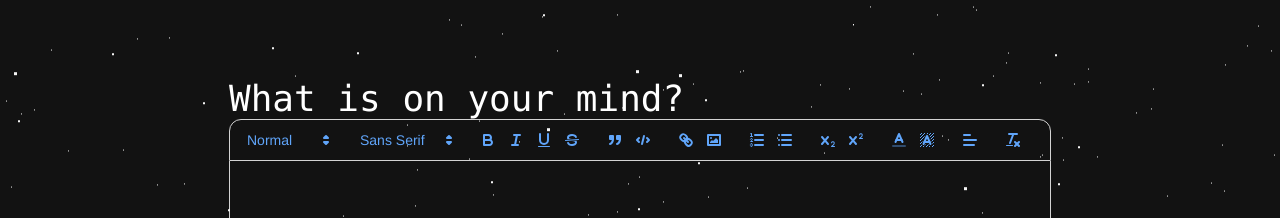
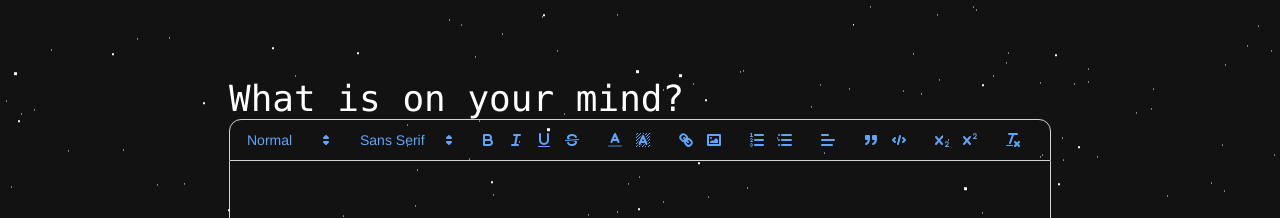
Before and after one commit to abeeto/BCHacks2024, a Next.js app in the folder space-journal/: page / in a window 1280 px wide. Shown: the part 1521-1739 px from the top of the page. Built offline with nearby package versions, Linux system fonts and the light colour scheme.

Commit message:
textbox reorg

```diff
--- a/space-journal/src/app/journal.tsx
+++ b/space-journal/src/app/journal.tsx
@@ -1,5 +1,5 @@
 'use client'
-import React, { useState, useMemo } from 'react';
+import React, { useMemo } from 'react';
 import dynamic from "next/dynamic";
 
 const journal = () => {
--- a/space-journal/src/components/ui/text-editor.tsx
+++ b/space-journal/src/components/ui/text-editor.tsx
@@ -11,12 +11,12 @@ export default function TextEditor() {
                 [{ header: [1, 2, 3, false] }],
                 [{ 'font': [] }],
                 ['bold', 'italic', 'underline', 'strike'],
-                ['blockquote', 'code-block'],
+                [{ 'color': [] }, { 'background': [] }],          // dropdown with defaults from theme
                 ['link', 'image'],
                 [{ list: 'ordered' }, { list: 'bullet' }],
+                [{ 'align': [] }],
+                ['blockquote', 'code-block'],
                 [{ 'script': 'sub' }, { 'script': 'super' }],
-                [{ 'color': [] }, { 'background': [] }],          // dropdown with defaults from theme
-                [{ 'align': [] }],
                 ['clean'],
             ],
         };
```
